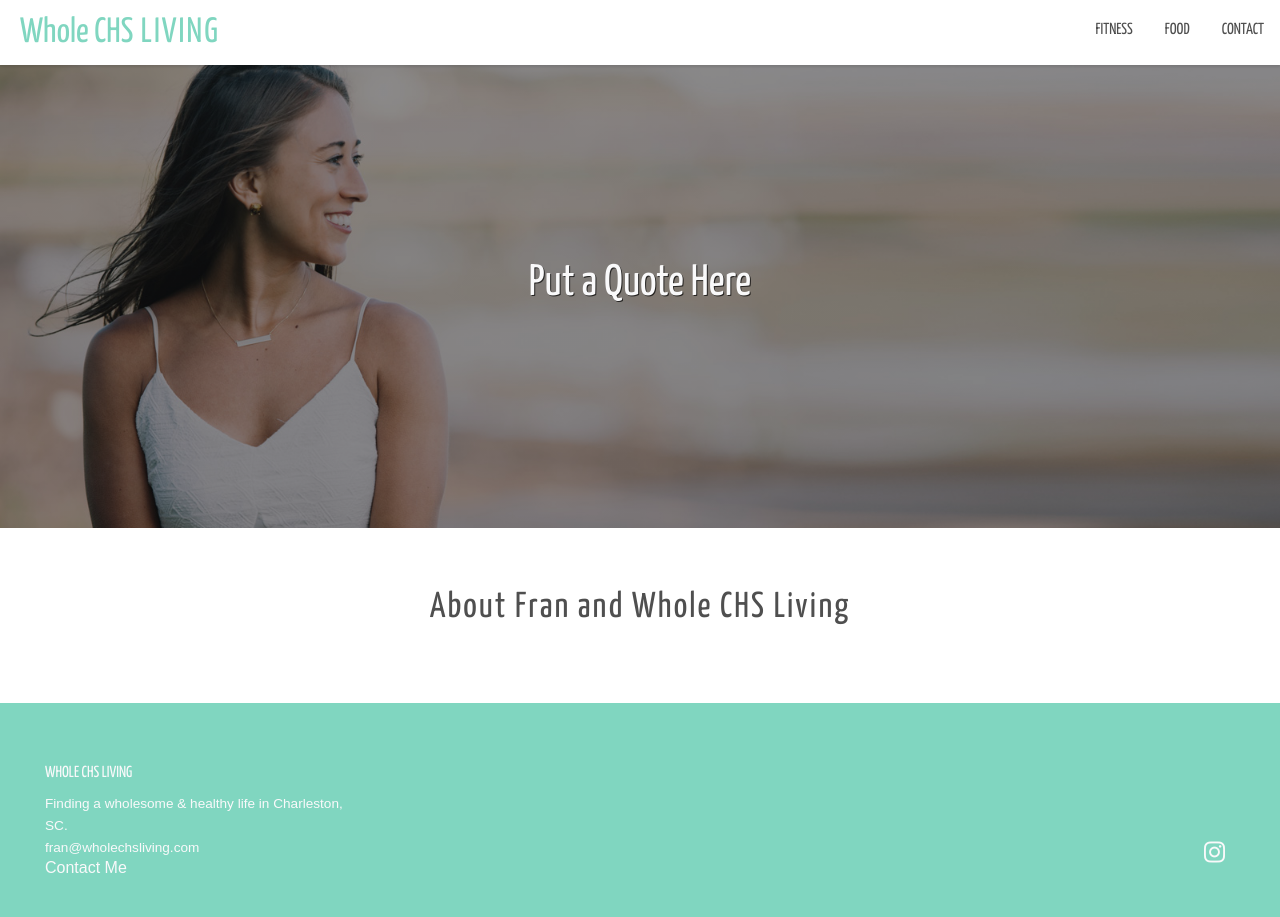
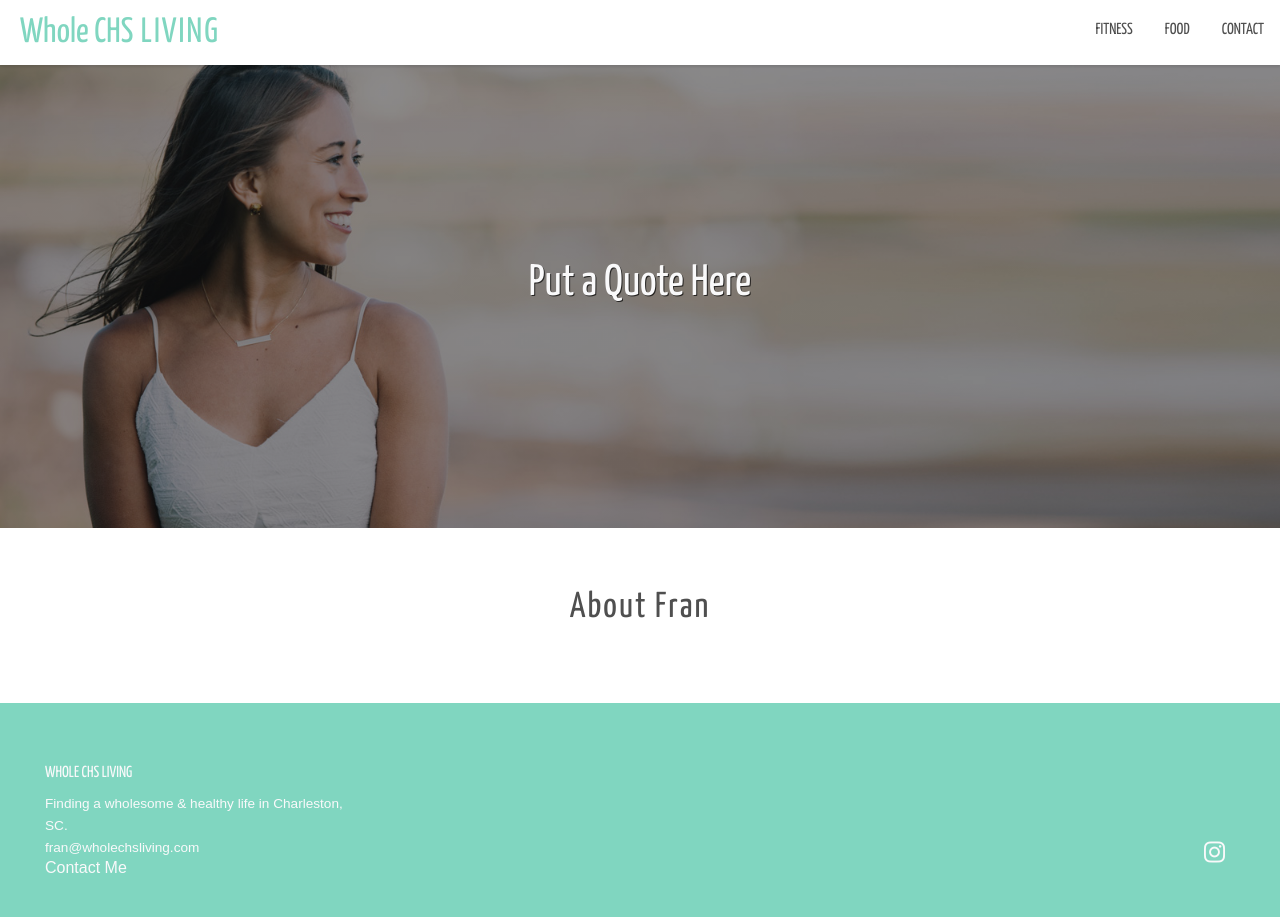
Before and after one commit to dmarooney1105/wholechsliving, a Jekyll site: the page built from about.md, in a window 1280 px wide. Built offline with Jekyll 4.4.1, drawn with Linux system fonts in a browser that asks for light colours; nearby versions of some CDN libraries; some web fonts are replaced.

Commit message:
Updated 'about.md' via CloudCannon

```diff
--- a/about.md
+++ b/about.md
@@ -7,7 +7,7 @@ bg-position: top
 ---
 <div class="container default about">
   <div class="default">
-    <h2 class="trafalgar editable text-center">About Fran and Whole CHS Living</h2>
+    <h2 class="trafalgar editable text-center">About Fran</h2>
     <p class="long-primer editable"></p>
     <p class="long-primer editable">
     </p>
```
